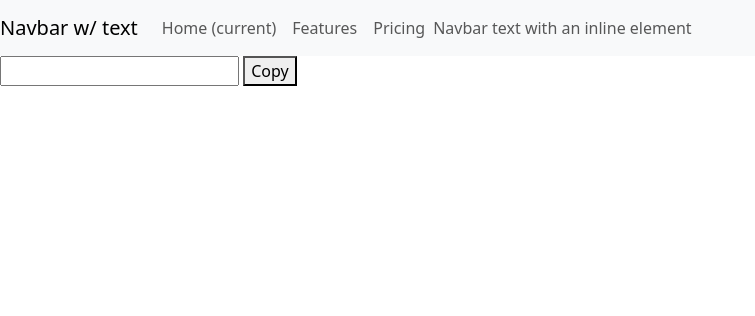
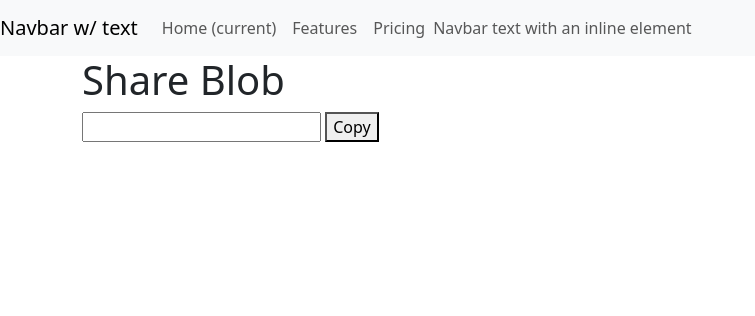
Before and after one commit to BALASUBRAMANI619/BlobStorageProject, a Flask app: template templates/share_blob.html in a window 1280 px wide. Shown: the top 316 px of the page, without its empty margins (0-755 px from the left). Run offline with Flask 3, Linux system fonts and the light colour scheme; the template is opened without the code that fills it, so the values that code supplies are empty.

Commit message:
fixed share permission problem

```diff
--- a/app.py
+++ b/app.py
@@ -1,11 +1,12 @@
-from flask import Flask, render_template, redirect, request, url_for, jsonify
+from flask import Flask, render_template, redirect, request, url_for
 from azure.identity import ClientSecretCredential
 from azure.keyvault.secrets import SecretClient
 from azure.identity import DefaultAzureCredential
-from azure.storage.blob import BlobServiceClient, BlobSasPermissions, generate_blob_sas, UserDelegationKey
+from azure.storage.blob import BlobServiceClient, BlobSasPermissions, generate_blob_sas
 from datetime import datetime, timedelta
 from urllib.parse import quote
 import os
+#from app_upload import generate_SAS
 #
 
 app = Flask(__name__)
@@ -43,7 +44,7 @@ container_client = blob_service_client.get_container_client(
 
 @app.route("/")
 def index():
-  blob_name = "kkk.txt"
+  blob_name = "aaa.txt"
   try:
 
     # download blob data
@@ -127,32 +128,42 @@ def delete_blob(blob_name):
 
 @app.route('/share_blob', methods=['POST'])
 def share_blob():
+  if request.method == 'POST':
+    permission = request.form.get('permission')
+    if permission == "read":
+      blob_permissions = BlobSasPermissions(read=True)
+    elif permission == "write":
+      blob_permissions = BlobSasPermissions(write=True)
+    elif permission == "delete":
+      blob_permissions = BlobSasPermissions(delete=True)
+    else:
+      # Default to read-only if the selected option is not recognized
+      blob_permissions = BlobSasPermissions(read=True)
 
-  permission = request.form.get('permission')
-  if permission is not None:
-    permission = permission.lower()
-  #expiry_int = request.form.get('expiry')
-  blob = request.form.get('blob_name')
-  print("blob name : ", blob)
+    blob = request.form.get('blob_name')
+    print("blob name : ", blob)
 
-  # Get a BlobClient for the specific blob
-  blob_client = blob_service_client.get_blob_client(container_name, blob)
-  sas_token = generate_SAS(blob, permission)
-  #print("SAS Token : ", sas_token)
-  # Construct the complete URL with the SAS token
-  blob_url_with_sas = f"{blob_client.url}?{sas_token}"
-  print("blob_url_with_sas : ", blob_url_with_sas)
-  return render_template("share_blob.html", sharelink=blob_url_with_sas)
+    # Get a BlobClient for the specific blob
+    blob_client = blob_service_client.get_blob_client(container_name, blob)
+    sas_token = generate_SAS(blob, blob_permissions)
+    print("permission value  ib share_blob route: ", blob_permissions)
+    #print("SAS Token : ", sas_token)
+    # Construct the complete URL with the SAS token
+    blob_url_with_sas = f"{blob_client.url}?{sas_token}"
+    print("blob_url_with_sas : ", blob_url_with_sas)
+    return render_template("share_blob.html", sharelink=blob_url_with_sas)
+
+  return render_template("share_blob.html", sharelink=None)
 
 
-def generate_SAS(blob, permission):
+def generate_SAS(blob, blob_permissions):
   #start_time = datetime.now()
   #expiry_time = start_time + timedelta(days=7)
-  print("permisson value : ", permission)
-  print(f"data type of permission is {type(permission)}")
+  print("permisson value : ", blob_permissions)
+  print(f"data type of acccess_level is {type(blob_permissions)}")
   expiration = datetime.utcnow() + timedelta(hours=1)
   print("expiry time : ", expiration)
-  print(f"data tyep of expiry_time is {type(expiration)}")
+  print(f"data type of expiry_time is {type(expiration)}")
   # Convert expiry_time to ISO format string
   expiry_time_str = expiration.isoformat()
 
@@ -166,7 +177,7 @@ def generate_SAS(blob, permission):
       account_key=None,  # Set account_key to None when using Managed Identity
       user_delegation_key=
       key_info,  # Use the user delegation key from BlobServiceClient
-      permission=BlobSasPermissions(permission=True),
+      permission=blob_permissions,
       expiry=expiry_time_str)
   # URL encode the SAS token
   encoded_sas_token = quote(SAS_Token)
--- a/templates/share_blob.html
+++ b/templates/share_blob.html
@@ -6,9 +6,14 @@
   <body>
     {% include 'nav_bar.html' %}
 
-    <input type="url" id="url_SAS" value="{{ sharelink }}">
+    <div class="container">
+    <h1>Share Blob</h1>
+    <input type="text" id="url_SAS" value="{{ sharelink }}" readonly>
     <button onclick="copyToClipboard()">Copy</button><br>
     <p id="copied_url"></p>
+    <br>
+
+    </div>
 
     <script>
       function copyToClipboard() {
--- a/templates/upload.html
+++ b/templates/upload.html
@@ -10,6 +10,7 @@
   </head>
   <body>
     {% include 'nav_bar.html' %}
+    <div class="container">
     <h2>File Upload Form</h2>
 
     <form action="/upload" method="post" enctype="multipart/form-data">
@@ -33,6 +34,6 @@
       </ul>
     </div>
 
-
+    </div>
 </body>
 </html>
```
Also changed, not shown: templates/view_blob.html (+9 -8 lines).
